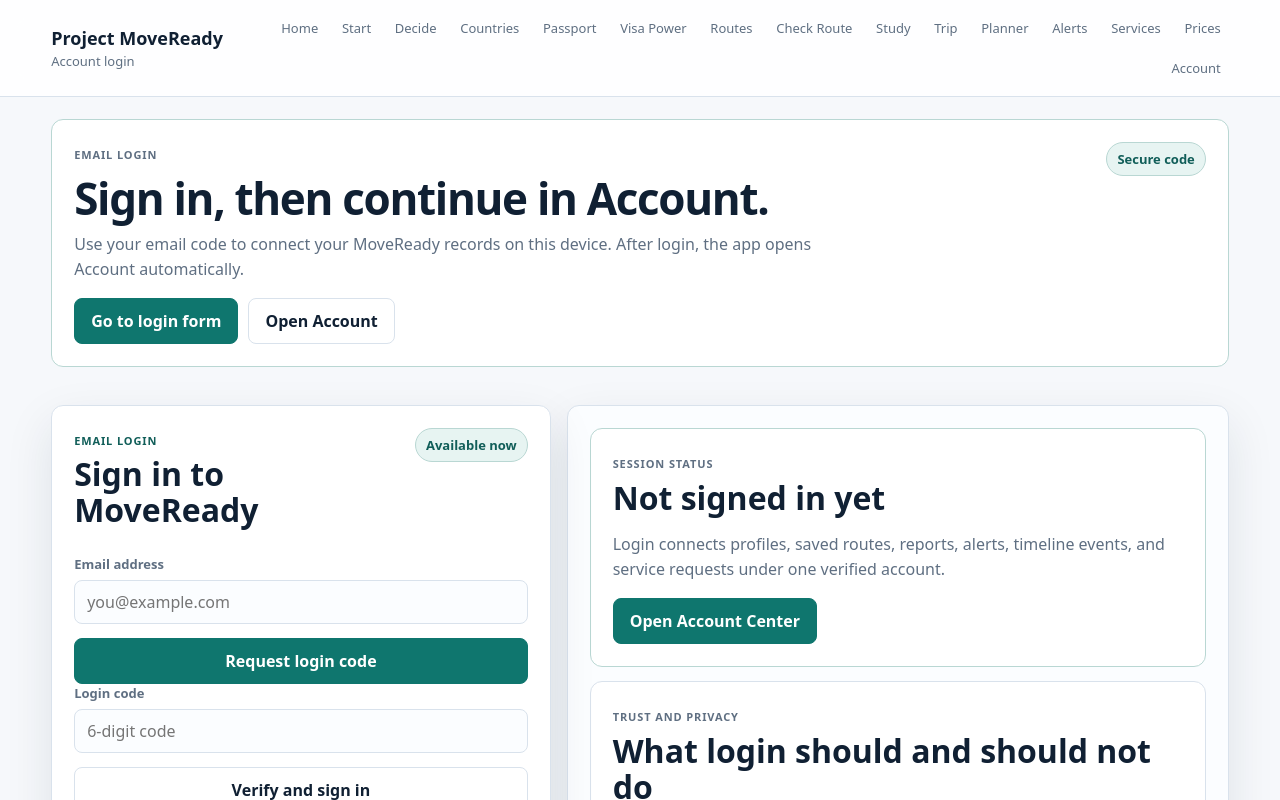
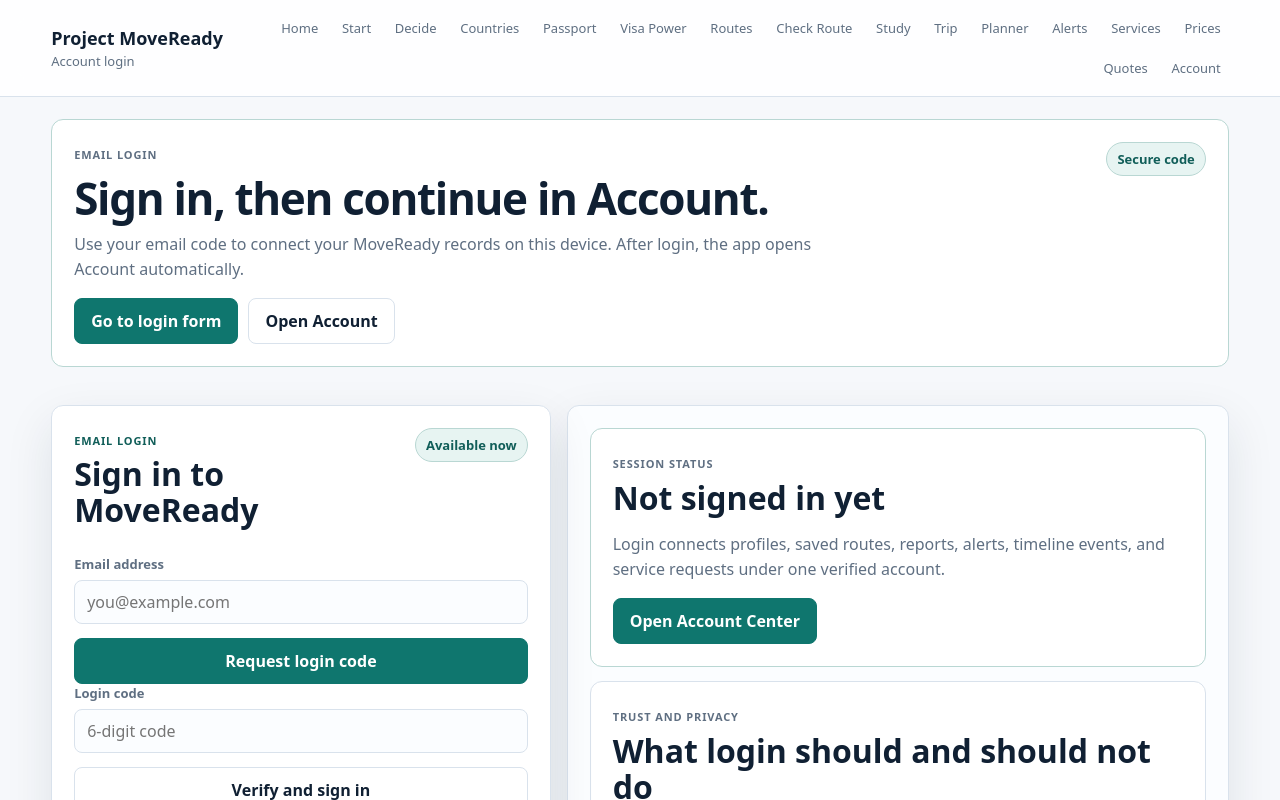
Before and after one commit to SirBM201/SirBM201-moveready-frontend, a Next.js app: page /login in a window 1280 px wide. Shown: the top 800 px of the page. Built offline with nearby package versions, Linux system fonts and the light colour scheme; no server answers.

Commit message:
Link quotes and payments from public navigation

```diff
--- a/components/SiteHeader.tsx
+++ b/components/SiteHeader.tsx
@@ -12,16 +12,15 @@ const publicNavigation = [
   { label: "Planner", href: "/journey-planner", title: "Plan documents, family, appointments, and settlement" },
   { label: "Alerts", href: "/watchlist", title: "Create and review route alerts" },
   { label: "Services", href: "/services", title: "Request trusted support" },
-  { label: "Prices", href: "/pricing", title: "Pricing" },
+  { label: "Prices", href: "/pricing", title: "Pricing overview" },
+  { label: "Quotes", href: "/billing", title: "Request and review commercial quotes and payment status" },
   { label: "Account", href: "/dashboard", title: "My Account" },
 ];
-
 
 type SiteHeaderProps = {
   sectionLabel?: string;
   subtitle?: string;
 };
-
 
 export default function SiteHeader({ sectionLabel = "Global relocation readiness platform", subtitle }: SiteHeaderProps) {
   const label = subtitle || sectionLabel;
```
